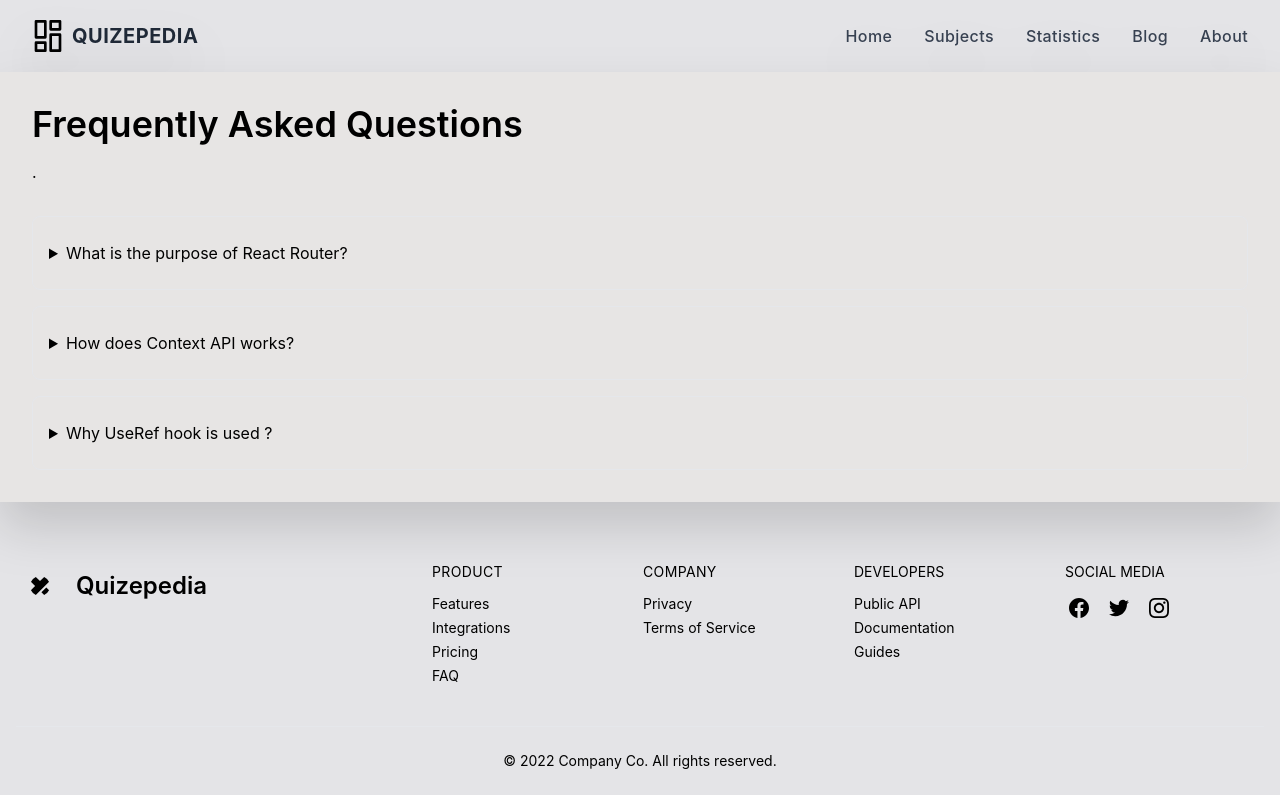
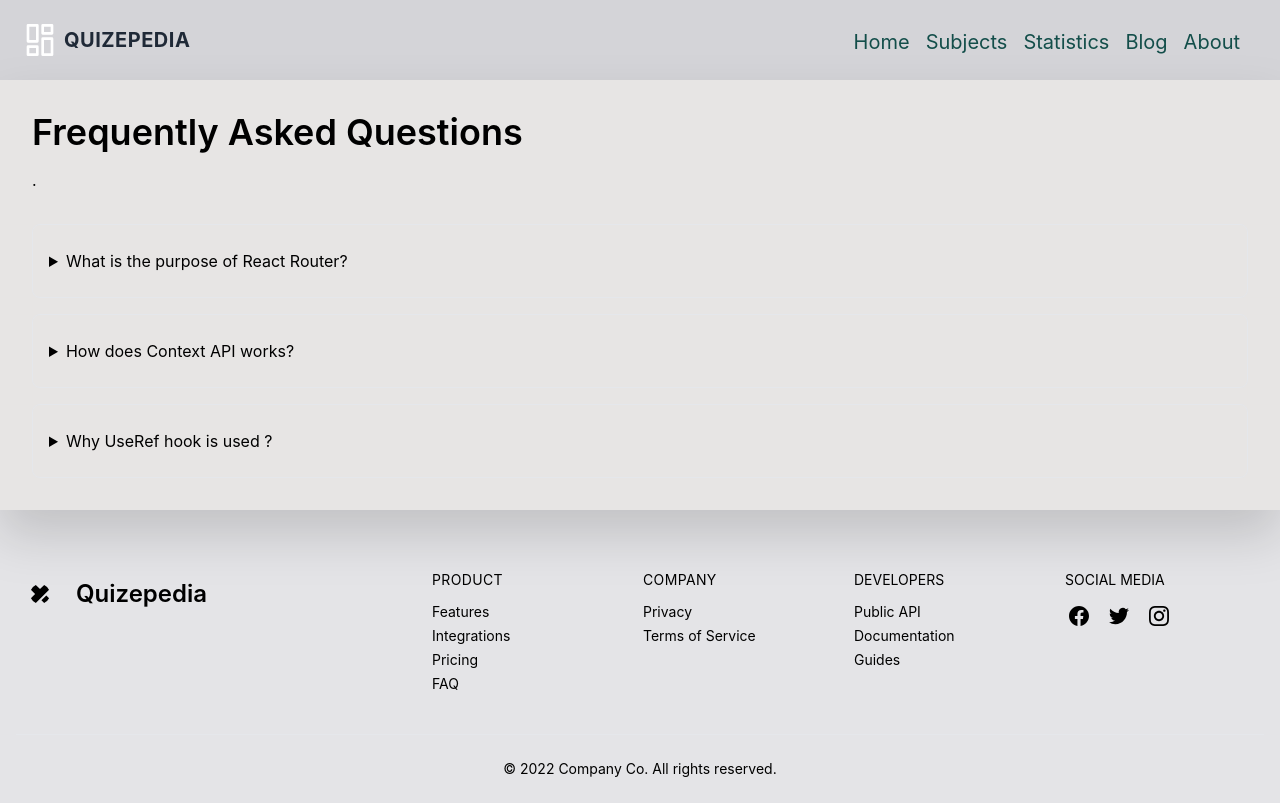
Before and after one commit to Ovijitnath/quizepedia-repo, a React (Create React App) app: page /blog in a window 1280 px wide. Built offline with nearby package versions, Linux system fonts and the light colour scheme.

Commit message:
header responded

```diff
--- a/src/components/Header/Header.js
+++ b/src/components/Header/Header.js
@@ -2,17 +2,12 @@ import React, { useState } from 'react';
 import { Link } from 'react-router-dom';
 
 export const Header = () => {
-    const [isMenuOpen, setIsMenuOpen] = useState(false);
 
     return (
-        <div className="px-4 py-5 mx-auto sm:max-w-xl md:max-w-full lg:max-w-screen-xl md:px-24 lg:px-8 drop-shadow-2xl">
-            <div className="relative flex items-center justify-between className='bg-neutral-600'">
-                <Link
-                    to="/"
-                    aria-label="Company"
-                    title="Company"
-                    className="inline-flex items-center"
-                >
+
+        <nav class="flex items-end justify-between flex-wrap bg-zinc-300 p-6 hover:shadow-xl">
+            <div class="flex items-center flex-shrink-0 text-white mr-6">
+
                 <svg
                     className="w-8 text-deep-purple-accent-400"
                     viewBox="0 0 24 24"
@@ -31,189 +26,34 @@ export const Header = () => {
                 <span className="ml-2 text-xl font-bold tracking-wide text-gray-800 uppercase">
                     Quizepedia
                 </span>
-                </Link>
-                <ul className="flex items-center  hidden space-x-8 lg:flex">
-                    <li>
-                        <Link
-                            to="/home"
-                            aria-label="Our product"
-                            title="Our product"
-                            className="font-medium tracking-wide text-gray-700 transition-colors duration-200 hover:text-deep-purple-accent-400"
-                        >
+            </div>
+            <div class="block lg:hidden">
+                <button class="flex items-center px-3 py-2 border rounded  text-Stone-200 border-Slate-400 hover:text-white hover:border-white">
+                    <svg class="fill-current h-3 w-3" viewBox="0 0 20 20" xmlns="http://www.w3.org/2000/svg"><title>Menu</title><path d="M0 3h20v2H0V3zm0 6h20v2H0V9zm0 6h20v2H0v-2z" /></svg>
+                </button>
+            </div>
+            <div class=" w-full block items-end  lg:flex  lg:w-auto">
+                <div class="text-sm lg:flex-grow">
+                    <Link to='/home' class="block mt-4 lg:inline-block lg:mt-0 text-teal-900 text-xl hover:text-white mr-4">
                         Home
                     </Link>
-                    </li>
-                    <li>
-                        <Link
-                            to="/subjects"
-                            aria-label="Our product"
-                            title="Our product"
-                            className="font-medium tracking-wide text-gray-700 transition-colors duration-200 hover:text-deep-purple-accent-400"
-                        >
+                    <Link to='/subjects' class="block mt-4 lg:inline-block lg:mt-0 text-teal-900 text-xl hover:text-white mr-4">
                         Subjects
                     </Link>
-                    </li>
-                    <li>
-                        <Link
-                            to="/statistics"
-                            aria-label="Our product"
-                            title="Our product"
-                            className="font-medium tracking-wide text-gray-700 transition-colors duration-200 hover:text-deep-purple-accent-400"
-                        >
+                    <Link to='/statistics' class="block mt-4 lg:inline-block lg:mt-0 text-teal-900 text-xl hover:text-white mr-4">
                         Statistics
                     </Link>
-                    </li>
-                    <li>
-                        <Link
-                            to="/blog"
-                            aria-label="Product pricing"
-                            title="Product pricing"
-                            className="font-medium tracking-wide text-gray-700 transition-colors duration-200 hover:text-deep-purple-accent-400"
-                        >
+                    <Link to='/blog' class="block mt-4 lg:inline-block lg:mt-0 text-teal-900 text-xl hover:text-white mr-4">
                         Blog
                     </Link>
-                    </li>
-                    <li>
-                        <Link
-                            to="/about"
-                            aria-label="About us"
-                            title="About us"
-                            className="font-medium tracking-wide text-gray-700 transition-colors duration-200 hover:text-deep-purple-accent-400"
-                        >
+                    <Link to='/about' class="block mt-4 lg:inline-block lg:mt-0 text-teal-900 text-xl hover:text-white mr-4">
                         About
                     </Link>
-                    </li>
 
-                </ul>
-                <div class="lg:hidden">
-                    <button
-                        aria-label="Open Menu"
-                        title="Open Menu"
-                        className="p-2 -mr-1 transition duration-200 rounded focus:outline-none focus:shadow-outline hover:bg-deep-purple-50 focus:bg-deep-purple-50"
-                        onClick={() => setIsMenuOpen(true)}
-                    >
-                        <svg className="w-5 text-gray-600" viewBox="0 0 24 24">
-                            <path
-                                fill="currentColor"
-                                d="M23,13H1c-0.6,0-1-0.4-1-1s0.4-1,1-1h22c0.6,0,1,0.4,1,1S23.6,13,23,13z"
-                            />
-                            <path
-                                fill="currentColor"
-                                d="M23,6H1C0.4,6,0,5.6,0,5s0.4-1,1-1h22c0.6,0,1,0.4,1,1S23.6,6,23,6z"
-                            />
-                            <path
-                                fill="currentColor"
-                                d="M23,20H1c-0.6,0-1-0.4-1-1s0.4-1,1-1h22c0.6,0,1,0.4,1,1S23.6,20,23,20z"
-                            />
-                        </svg>
-                    </button>
-                    {isMenuOpen && (
-                        <div className="absolute top-0 left-0 w-full">
-                            <div className="p-5 bg-white border rounded shadow-sm">
-                                <div className="flex items-center justify-between mb-4">
-                                    <div>
-                                        <Link
-                                            to="/"
-                                            aria-label="Company"
-                                            title="Company"
-                                            className="inline-flex items-center"
-                                        >
-                                            <svg
-                                                className="w-8 text-deep-purple-accent-400"
-                                                viewBox="0 0 24 24"
-                                                strokeLinejoin="round"
-                                                strokeWidth="2"
-                                                strokeLinecap="round"
-                                                strokeMiterlimit="10"
-                                                stroke="currentColor"
-                                                fill="none"
-                                            >
-                                                <rect x="3" y="1" width="7" height="12" />
-                                                <rect x="3" y="17" width="7" height="6" />
-                                                <rect x="14" y="1" width="7" height="6" />
-                                                <rect x="14" y="11" width="7" height="12" />
-                                            </svg>
-                                            <span className="ml-2 text-xl font-bold tracking-wide text-gray-800 uppercase">
-                                                Quizepedia
-                                            </span>
-                                        </Link>
                 </div>
-                                    <div>
-                                        <button
-                                            aria-label="Close Menu"
-                                            title="Close Menu"
-                                            className="p-2 -mt-2 -mr-2 transition duration-200 rounded hover:bg-gray-200 focus:bg-gray-200 focus:outline-none focus:shadow-outline"
-                                            onClick={() => setIsMenuOpen(false)}
-                                        >
-                                            <svg className="w-5 text-gray-600" viewBox="0 0 24 24">
-                                                <path
-                                                    fill="currentColor"
-                                                    d="M19.7,4.3c-0.4-0.4-1-0.4-1.4,0L12,10.6L5.7,4.3c-0.4-0.4-1-0.4-1.4,0s-0.4,1,0,1.4l6.3,6.3l-6.3,6.3 c-0.4,0.4-0.4,1,0,1.4C4.5,19.9,4.7,20,5,20s0.5-0.1,0.7-0.3l6.3-6.3l6.3,6.3c0.2,0.2,0.5,0.3,0.7,0.3s0.5-0.1,0.7-0.3 c0.4-0.4,0.4-1,0-1.4L13.4,12l6.3-6.3C20.1,5.3,20.1,4.7,19.7,4.3z"
-                                                />
-                                            </svg>
-                                        </button>
+
             </div>
-                                </div>
-                                <nav>
-                                    <ul className="space-y-4">
-                                        <li>
-                                            <Link
-                                                to="/home"
-                                                aria-label="Our product"
-                                                title="Our product"
-                                                className="font-medium tracking-wide text-gray-700 transition-colors duration-200 hover:text-deep-purple-accent-400"
-                                            >
-                                                Home
-                                            </Link>
-                                        </li>
-                                        <li>
-                                            <Link
-                                                to="/subjects"
-                                                aria-label="Our product"
-                                                title="Our product"
-                                                className="font-medium tracking-wide text-gray-700 transition-colors duration-200 hover:text-deep-purple-accent-400"
-                                            >
-                                                Subjects
-                                            </Link>
-                                        </li>
-                                        <li>
-                                            <Link
-                                                to="/statistics"
-                                                aria-label="Our product"
-                                                title="Our product"
-                                                className="font-medium tracking-wide text-gray-700 transition-colors duration-200 hover:text-deep-purple-accent-400"
-                                            >
-                                                Statistics
-                                            </Link>
-                                        </li>
-                                        <li>
-                                            <Link
-                                                to="/blog"
-                                                aria-label="Product pricing"
-                                                title="Product pricing"
-                                                className="font-medium tracking-wide text-gray-700 transition-colors duration-200 hover:text-deep-purple-accent-400"
-                                            >
-                                                Blog
-                                            </Link>
-                                        </li>
-                                        <li>
-                                            <Link
-                                                to="/about"
-                                                aria-label="About us"
-                                                title="About us"
-                                                className="font-medium tracking-wide text-gray-700 transition-colors duration-200 hover:text-deep-purple-accent-400"
-                                            >
-                                                About
-                                            </Link>
-                                        </li>
-                                    </ul>
         </nav>
-                            </div>
-                        </div>
-                    )}
-                </div>
-            </div>
-        </div>
 
     );
 };
--- a/src/components/Quiz/Quiz.js
+++ b/src/components/Quiz/Quiz.js
@@ -17,34 +17,19 @@ const Quiz = ({ quiz }) => {
             <div className='text-xl fw-bold'>
                 <h1 className='text-cyan-900'>{question.slice(3, -4)}</h1>
 
-                <FontAwesomeIcon icon={faEye} onClick={notify} />
+            </div>
+            <div className='fw-semibold'>
+                {
+                    options.map(option => <Option key={option.id} option={option}></Option>
+                    )
+                }
+            </div>
+            <div className='pt-4 text-lime-700'>
+                Correct Answer: <FontAwesomeIcon icon={faEye} onClick={notify} />
                 <ToastContainer />
             </div>
-
-            <div className='fw-semibold'>
-
-
-                {
-
-                    options.map(option => <Option key={option.id} option={option}></Option>
-                        // <div>
-                        //     <input id="windows"
-                        //         value="windows"
-                        //         name="platform"
-                        //         type="radio"
-                        //         onClick={handleQuizAns}
-                        //     />{option}  <ToastContainer /> </div>
-                    )
-
-                }
-
-            </div>
-
         </div>
-
-
     )
-
 };
 
 export default Quiz;
--- a/src/components/Statistics/Statistics.js
+++ b/src/components/Statistics/Statistics.js
@@ -7,7 +7,7 @@ const Statistics = () => {
     const loaderData = useLoaderData()
     const stateData = loaderData.data
     return (
-        <div className='p-3 bg-neutral-300'>
+        <div className='p-3 bg-Teal-100'>
             <h1 className='fw-bolder font-black text-center text-lg'> STATISTICS</h1>
             <SingleState key={stateData.id} stateData={stateData}></SingleState>
         </div>
```
Lines whose indentation alone changed are shown as unchanged.
